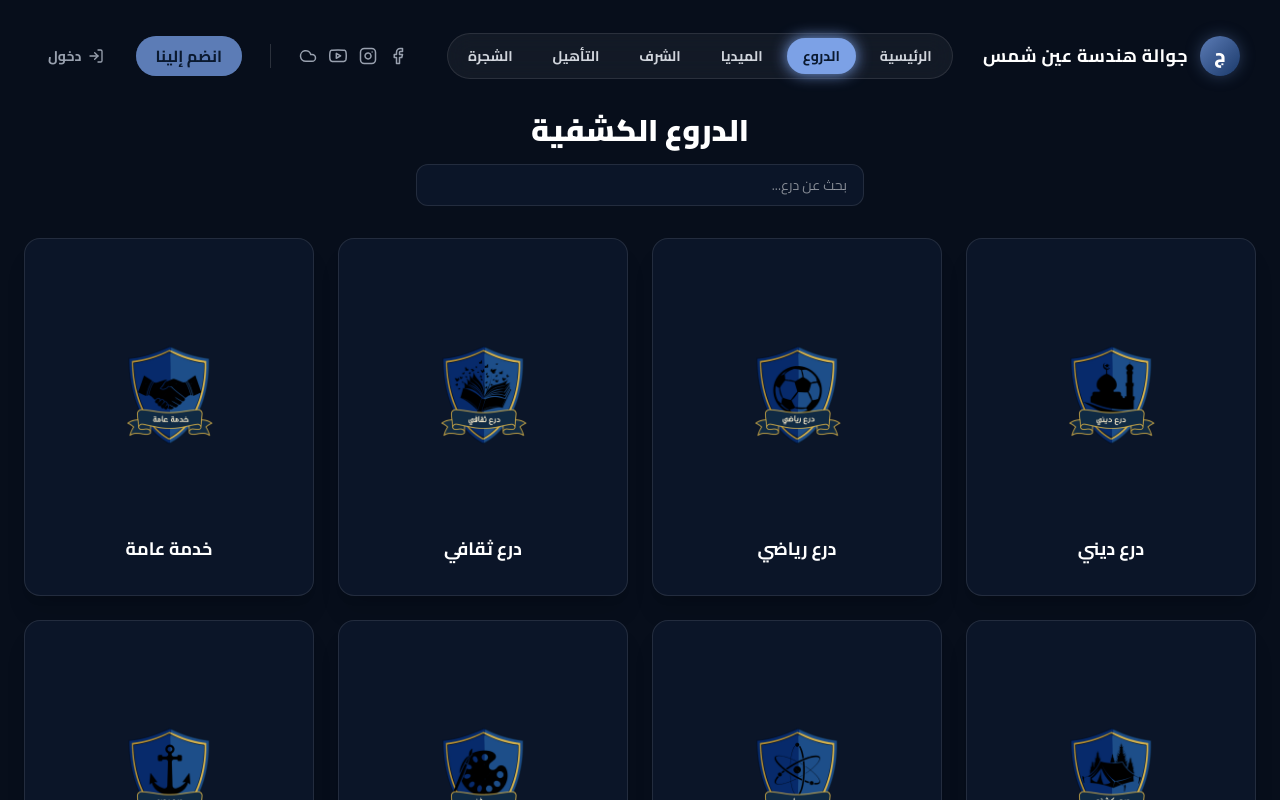
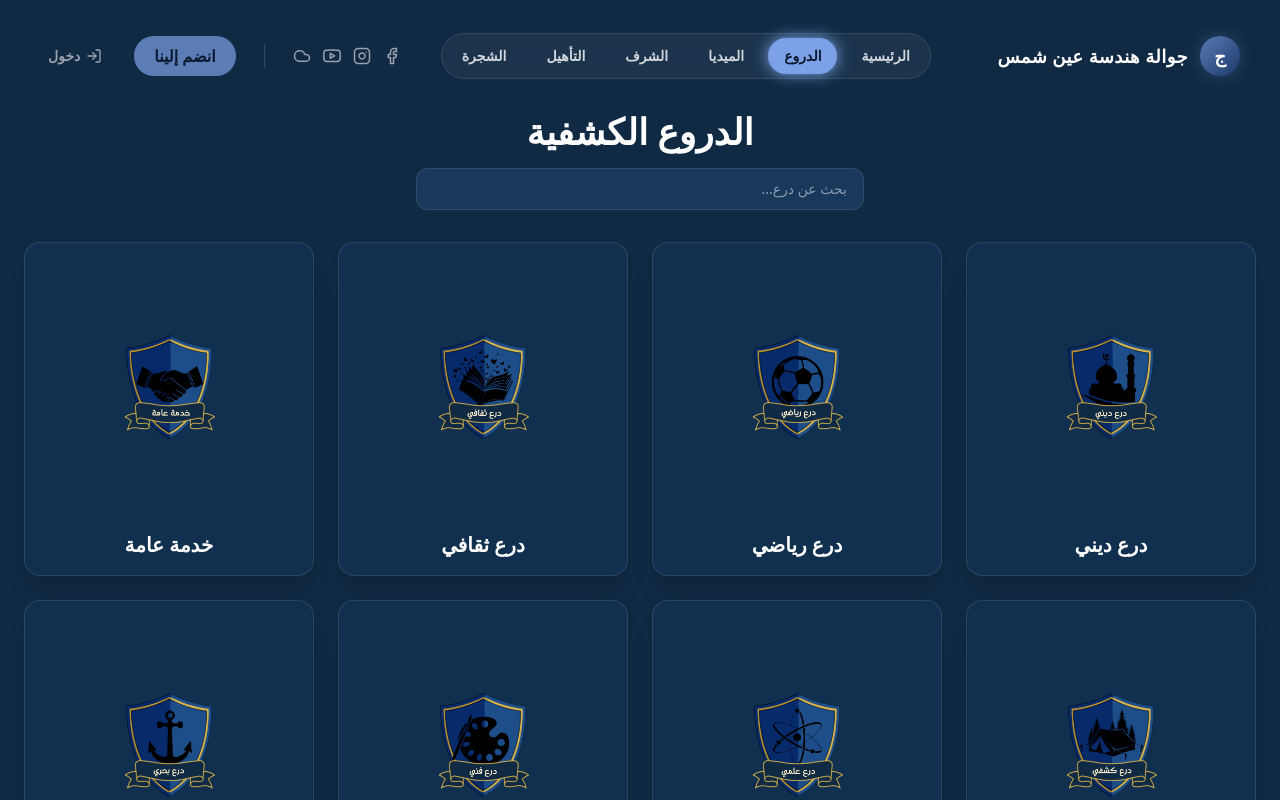
Before and after one commit to MoustafaHashem/EArovers, a Next.js app: page /daro3 in a window 1280 px wide. Shown: the top 800 px of the page. Built offline with nearby package versions, Linux system fonts and the light colour scheme; no server answers; the database is empty.

Commit message:
last edit

```diff
--- a/src/app/daro3/page.tsx
+++ b/src/app/daro3/page.tsx
@@ -17,24 +17,24 @@ export default function Daro3Page() {
   }, [searchQuery]);
 
   return (
-    <div className="min-h-screen flex flex-col justify-between bg-[#070E1B] text-white dir-rtl">
+    <div className="min-h-screen flex flex-col justify-between bg-[#102A43] text-white dir-rtl font-sans">
       <Navbar />
 
-      <main className="flex-1 pt-28 pb-16 px-6 max-w-7xl mx-auto w-full">
+      <main className="flex-1 pt-28 pb-16 px-2 sm:px-6 max-w-7xl mx-auto w-full">
         {selectedBadge ? (
           /* ================= DETAIL VIEW (WHEN CLICKED) ================= */
           <div className="space-y-8 animate-fadeIn">
             <button
               onClick={() => setSelectedBadge(null)}
-              className="px-4 py-2 bg-white/10 hover:bg-white/20 rounded-lg text-sm font-bold transition-all flex items-center gap-2"
+              className="px-5 py-2.5 bg-[#18385C] hover:bg-[#1D4470] text-[#8C9BAE] hover:text-white rounded-xl text-sm font-bold transition-all flex items-center gap-2"
             >
               ← العودة إلى جميع الدروع
             </button>
 
-            {/* Selected Badge Header */}
-            <div className="flex flex-col sm:flex-row items-center gap-6 bg-[#0B1528] p-8 rounded-2xl border border-white/10 text-center sm:text-right">
+            {/* Selected Badge Header (Reverted Image Size) */}
+            <div className="flex flex-col sm:flex-row items-center gap-6 bg-[#1D4E89]/20 p-8 rounded-2xl border border-white/10 text-center sm:text-right shadow-2xl">
               {selectedBadge.image && (
-                <div className="relative w-35 h-35 flex-shrink-0">
+                <div className="relative w-32 h-32 sm:w-36 sm:h-36 flex-shrink-0">
                   <Image
                     src={selectedBadge.image}
                     alt={selectedBadge.title}
@@ -44,9 +44,9 @@ export default function Daro3Page() {
                 </div>
               )}
               <div>
-                <h1 className="text-3xl font-black">{selectedBadge.title}</h1>
+                <h1 className="text-3xl font-black text-white">{selectedBadge.title}</h1>
                 {selectedBadge.description && (
-                  <p className="text-gray-400 text-sm mt-2">
+                  <p className="text-[#A7A9AC] text-sm mt-2">
                     {selectedBadge.description}
                   </p>
                 )}
@@ -54,21 +54,21 @@ export default function Daro3Page() {
             </div>
 
             {/* SECTION 1 */}
-            <section className="bg-[#0B1528] p-6 rounded-2xl border border-white/10 space-y-4">
-              <h2 className="text-xl font-bold text-[var(--color-scout-blue-light)] border-b border-white/10 pb-2">
+            <section className="bg-[#1D4E89]/20 p-6 rounded-2xl border border-white/10 space-y-4 shadow-xl">
+              <h2 className="text-xl font-bold text-[#E0B84B] border-b border-white/10 pb-2">
                 القسم الأول
               </h2>
-              <div className="text-gray-400 text-sm min-h-[120px] flex items-center justify-center border border-dashed border-white/20 rounded-xl">
+              <div className="text-[#A7A9AC] text-sm min-h-[120px] flex items-center justify-center border border-dashed border-white/20 rounded-xl">
                 <span>محتوى القسم الأول - يمكنك إضافة تفاصيل الدرع هنا</span>
               </div>
             </section>
 
             {/* SECTION 2 */}
-            <section className="bg-[#0B1528] p-6 rounded-2xl border border-white/10 space-y-4">
-              <h2 className="text-xl font-bold text-[var(--color-scout-blue-light)] border-b border-white/10 pb-2">
+            <section className="bg-[#1D4E89]/20 p-6 rounded-2xl border border-white/10 space-y-4 shadow-xl">
+              <h2 className="text-xl font-bold text-[#E0B84B] border-b border-white/10 pb-2">
                 القسم الثاني
               </h2>
-              <div className="text-gray-400 text-sm min-h-[120px] flex items-center justify-center border border-dashed border-white/20 rounded-xl">
+              <div className="text-[#A7A9AC] text-sm min-h-[120px] flex items-center justify-center border border-dashed border-white/20 rounded-xl">
                 <span>
                   محتوى القسم الثاني - يمكنك إضافة المتطلبات أو الشروط هنا
                 </span>
@@ -76,40 +76,41 @@ export default function Daro3Page() {
             </section>
           </div>
         ) : (
-          /* ================= GRID MATCHING SCREENSHOT DESIGN ================= */
+          /* ================= GRID DESIGN ================= */
           <div className="space-y-8">
             <div className="text-center space-y-4">
-              <h1 className="text-3xl font-black">الدروع الكشفية</h1>
+              <h1 className="text-3xl sm:text-4xl font-black text-white">الدروع الكشفية</h1>
               <input
                 type="text"
                 placeholder="بحث عن درع..."
                 value={searchQuery}
                 onChange={(e) => setSearchQuery(e.target.value)}
-                className="w-full max-w-md px-4 py-2.5 rounded-xl bg-[#0B1528] border border-white/10 focus:outline-none focus:border-blue-500 text-right text-sm"
+                className="w-full max-w-md px-4 py-2.5 rounded-xl bg-[#18385C] border border-white/10 focus:outline-none focus:border-[#E0B84B] text-right text-sm text-white placeholder-[#8C9BAE]"
               />
             </div>
 
-            <div className="grid grid-cols-1 sm:grid-cols-2 md:grid-cols-4 gap-6">
+            <div className="grid grid-cols-2 md:grid-cols-4 gap-2 sm:gap-6">
               {filteredBadges.map((badge, index) => (
                 <div
                   key={badge.id || index}
                   onClick={() => setSelectedBadge(badge)}
-                  className="bg-[#0B1528] border border-white/10 hover:border-blue-500/50 rounded-2xl p-8 cursor-pointer transition-all hover:-translate-y-1.5 shadow-xl flex flex-col items-center justify-between min-h-[300px] group"
+                  className="bg-[#1D4E89]/20 border border-white/10 hover:border-[#E0B84B]/50 rounded-2xl p-1 sm:p-2 cursor-pointer transition-all hover:-translate-y-1.5 shadow-xl flex flex-col items-center justify-center group overflow-hidden"
                 >
-                  <div className="relative w-62 h-62 my-auto flex items-center justify-center transition-transform group-hover:scale-105">
+                  {/* Full-width image for the grid cards */}
+                  <div className="relative w-full aspect-square flex items-center justify-center transition-transform group-hover:scale-105">
                     {badge.image ? (
                       <Image
                         src={badge.image}
                         alt={badge.title}
                         fill
-                        className="object-contain"
+                        className="object-contain p-1"
                       />
                     ) : badge.icon ? (
-                      <span className="text-5xl">{badge.icon}</span>
+                      <span className="text-8xl sm:text-9xl">{badge.icon}</span>
                     ) : null}
                   </div>
 
-                  <h3 className="font-bold text-lg text-white pt-4 text-center">
+                  <h3 className="font-bold text-base sm:text-xl text-white py-2 text-center">
                     {badge.title}
                   </h3>
                 </div>
```
